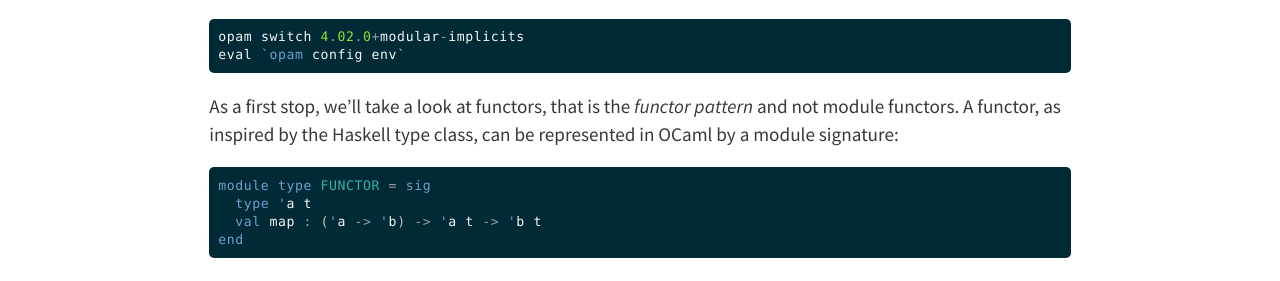
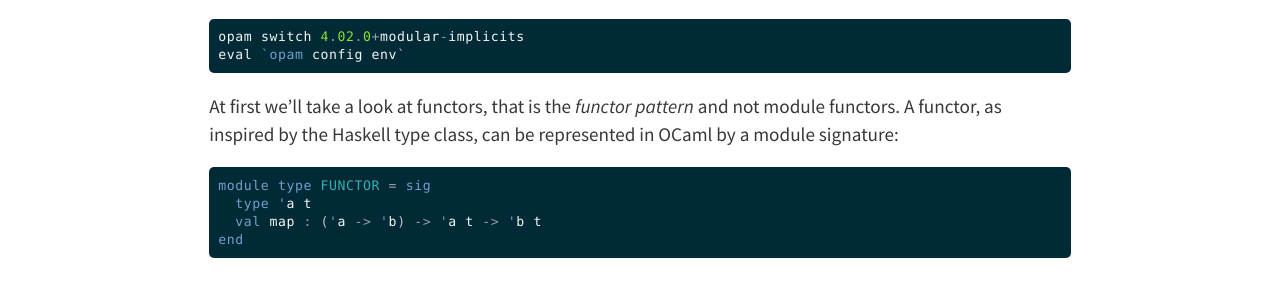
Before and after one commit to jobjo/jobjo.github.io, a Jekyll site: the page built from _posts/2018-01-28-implicit-functors.md, in a window 1280 px wide and 900 px high. Shown: the part 358-639 px from the top of the window. Built offline with Jekyll 4.4.1, drawn with Linux system fonts in a browser that asks for light colours; nearby versions of some CDN libraries.

Commit message:
Fix some typos

```diff
--- a/_posts/2018-01-28-implicit-functors.md
+++ b/_posts/2018-01-28-implicit-functors.md
@@ -15,7 +15,7 @@ opam switch 4.02.0+modular-implicits
 eval `opam config env`
 {% endhighlight %}
 
-As a first stop, we'll take a look at functors, that is the *functor pattern*
+At first we'll take a look at functors, that is the *functor pattern*
 and not module functors. A functor, as inspired by the Haskell type class,
 can be represented in OCaml by a module signature:
 
```
